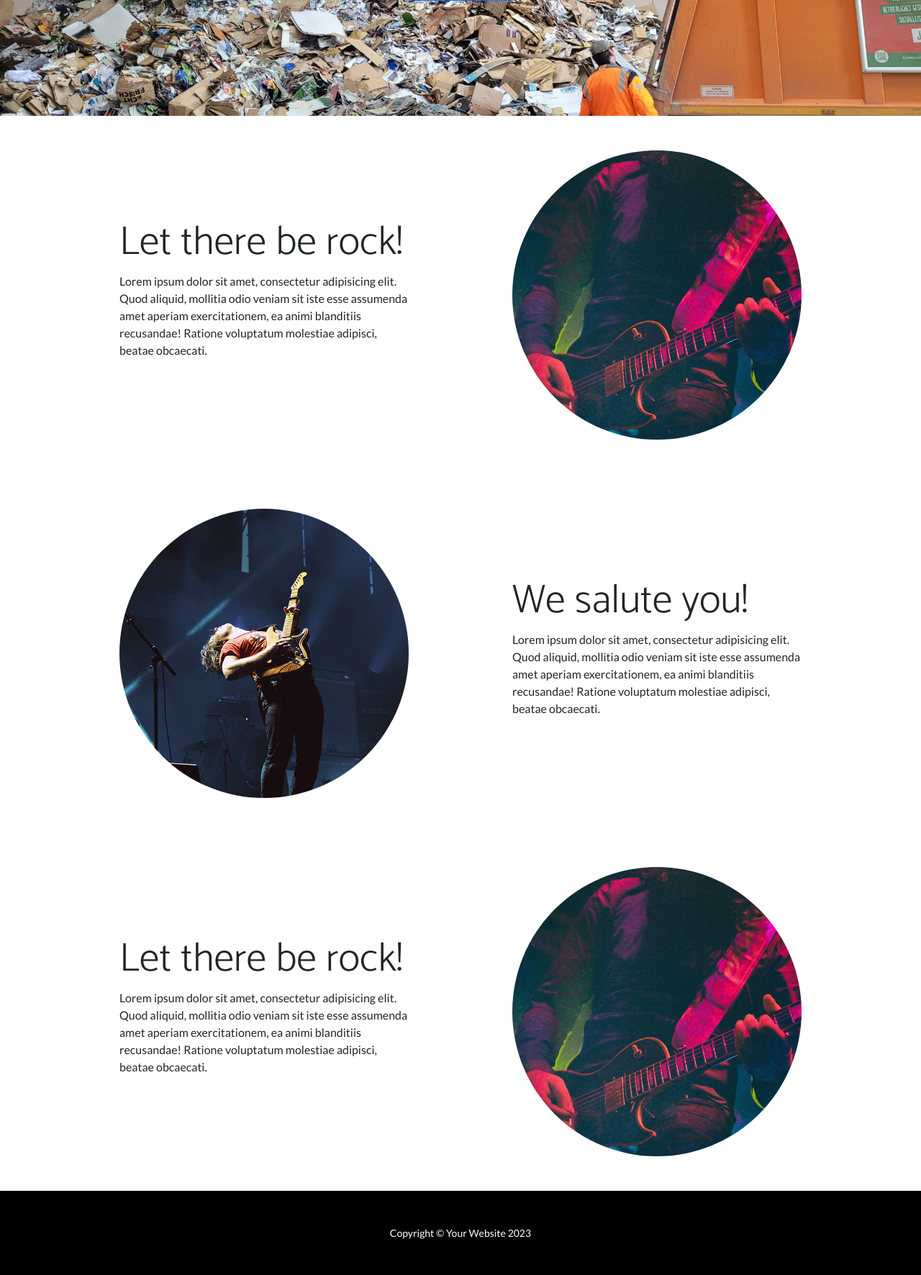
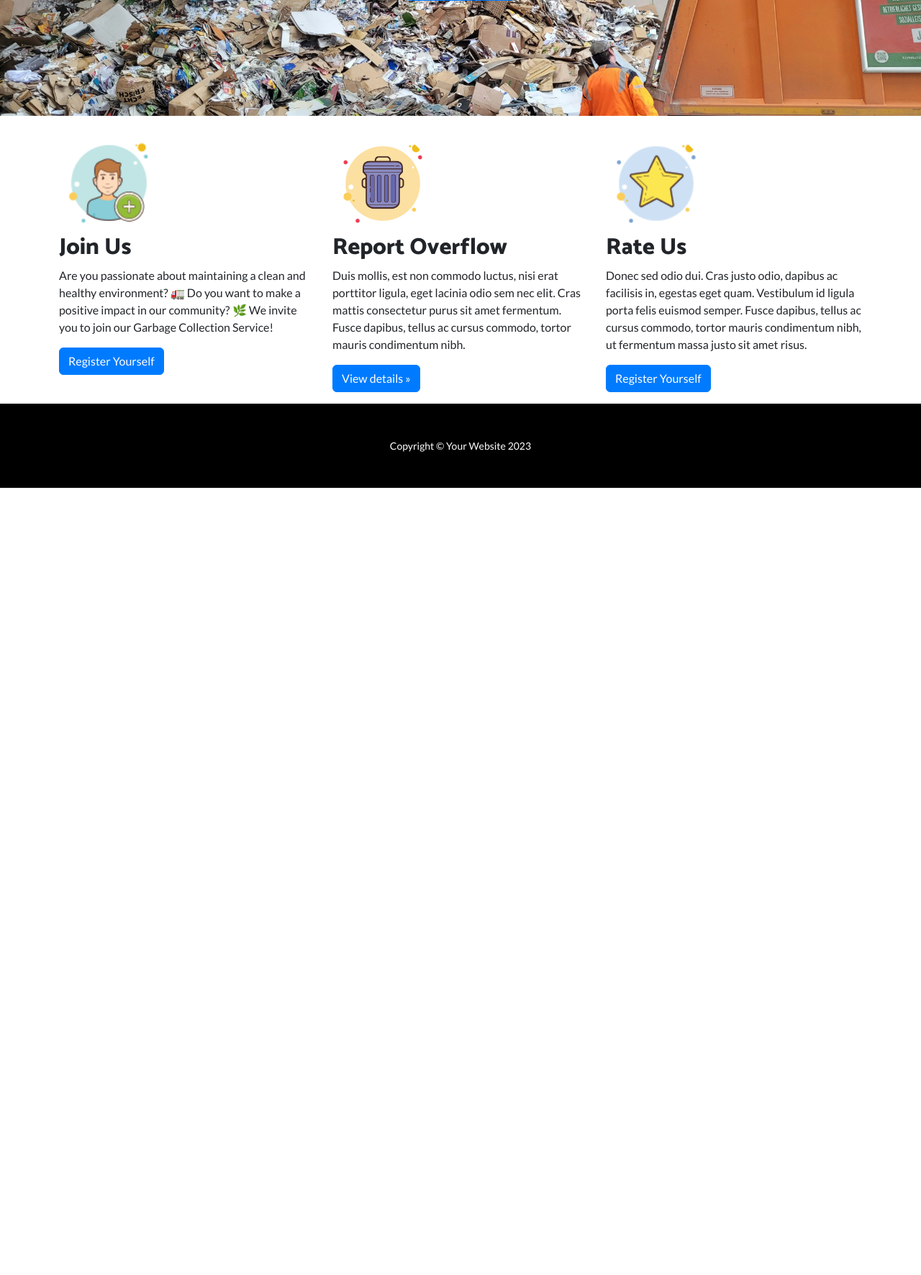
Before and after one commit to nrbrt02/garbagecollection, a Django app: page / in a window 1280 px wide. Shown: the part 526-2298 px from the top of the page at 72% size. After the commit the page ends 1204 px from the top, so only its background shows below. Run offline with Django 5.2, Linux system fonts and the light colour scheme; data comes from the database, SQL or seed files in the repository; both versions use the stored data as it was after the commit; some libraries are stand-ins or nearby versions.

Commit message:
unfinished home page

```diff
--- a/app/forms.py
+++ b/app/forms.py
@@ -1,5 +1,5 @@
 from django import forms
-from .models import Location, Residence, Clients, Schedule, Collection, District, Sector, Cell, Village, User
+from .models import Location, Residence, Clients, Schedule, Collection, District, Sector, Cell, Village, User, Overflow, Feedback
 import datetime
 class LoginForm(forms.Form):
     username = forms.CharField(widget=forms.TextInput(attrs={'class': 'form-control', 'id': 'inputEmail'}))
@@ -178,3 +178,31 @@ class EditAccountForm(forms.ModelForm):
     def __init__(self, *args, **kwargs):
         super(EditAccountForm, self).__init__(*args, **kwargs)
         self.fields['password'].required = False
+
+class ClientSelfForm(forms.ModelForm):
+        class Meta:
+            model = Clients
+            fields = '__all__'
+            exclude = ['is_active']
+            widgets = {
+                'names': forms.TextInput(attrs={'class': 'form-control'}),
+                'phone': forms.TextInput(attrs={'class': 'form-control'}),
+                'email': forms.EmailInput(attrs={'class': 'form-control'}),
+                'residence': forms.Select(attrs={'class': 'form-control'}),
+                # 'is_active': forms.CheckboxInput(attrs={'class': 'form-check-input'}),
+
+            }
+
+
+class FeedbackForm(forms.ModelForm):
+    class Meta:
+        model = Feedback
+        fields = '__all__'
+        exclude = ['post_status']
+        widgets = {
+                'email': forms.EmailInput(attrs={'class': 'form-control', 'hx-get': 'load-client/','hx-target': '#id_client'}),
+                'client': forms.Select(attrs={'class': 'form-control', 'disabled': 'disabled'}),
+                'message': forms.Textarea(attrs={'class': 'form-control'}),
+                'rating': forms.Select(attrs={'class': 'form-control'}, choices=[(i, i) for i in range(1, 6)]),  # Ratings from 1 to 5
+
+        }
--- a/app/templates/app/index.html
+++ b/app/templates/app/index.html
@@ -1,5 +1,4 @@
 {% load static %}
-
 <!DOCTYPE html>
 <html lang="en">
 <head>
@@ -16,6 +15,8 @@
     <link href="https://fonts.googleapis.com/css?family=Lato:100,100i,300,300i,400,400i,700,700i,900,900i" rel="stylesheet" />
     <!-- Core theme CSS (includes Bootstrap)-->
     <link href="{% static 'css/styles.css' %}" rel="stylesheet" />
+    <!-- Bootstrap CSS -->
+    <!-- <link href="https://stackpath.bootstrapcdn.com/bootstrap/5.3.0/css/bootstrap.min.css" rel="stylesheet" /> -->
 </head>
 <body id="page-top">
     <!-- Navigation-->
@@ -26,7 +27,7 @@
             <div class="collapse navbar-collapse" id="navbarResponsive">
                 <ul class="navbar-nav ms-auto">
                     <li class="nav-item"><a class="nav-link" href="{% url 'login' %}">Log In</a></li>
-                        <li class="nav-item"><a class="btn rounded-pill btn-primary  href="#!">Join Us <i class="fa fa-chevron-right"> </i> </a></li>
+                    <li class="nav-item"><a class="btn rounded-pill btn-primary" href="#!">Join Us <i class="fa fa-chevron-right"> </i> </a></li>
                 </ul>
             </div>
         </div>
@@ -37,69 +38,110 @@
             <div class="container px-5">
                 <h1 class="masthead-heading mb-0">Join us cleaning</h1>
                 <h2 class="masthead-subheading mb-0">Our beloved city</h2>
-                    <a class="btn btn-primary btn-xl rounded-pill mt-5"  href="#scroll">Learn More</a>
+                <a class="btn btn-primary btn-xl rounded-pill mt-5" href="#scroll">Learn More</a>
             </div>
         </div>
-            <!-- <div class="bg-circle-1 bg-circle"></div>
-            <div class="bg-circle-2 bg-circle"></div>
-            <div class="bg-circle-3 bg-circle"></div>
-            <div class="bg-circle-4 bg-circle"></div> -->
     </header>
     <!-- Content section 1-->
-        <section>
-            <div class="container px-5">
-                <div class="row gx-5 align-items-center">
-                    <div class="col-lg-6 order-lg-2">
-                        <div class="p-5"><img class="img-fluid rounded-circle" src="{% static 'assets/img/03.jpg' %}" alt="..." /></div>
+    <br>
+    <div class="container">
+        <div class="row">
+            <div class="col-lg-4">
+                <img  src="{% static 'assets/img/icons8-register-100.png' %}" alt="Generic placeholder image" width="140" height="140">
+                <h2>Join Us</h2>
+                <p>Are you passionate about maintaining a clean and healthy environment? 🚛  Do you want to make a positive impact in our community? 🌿 We invite you to join our Garbage Collection Service!</p>
+                <button type="button" class="btn btn-primary" data-bs-toggle="modal" data-bs-target="#exampleModal">
+                    Register Yourself
+                </button>
+            </div><!-- /.col-lg-4 -->
+            <div class="col-lg-4">
+                <img class="rounded-circle" src="{% static 'assets/img/icons8-garbage-500.png' %}" alt="Generic placeholder image" width="140" height="140">
+                <h2>Report Overflow</h2>
+                <p>Duis mollis, est non commodo luctus, nisi erat porttitor ligula, eget lacinia odio sem nec elit. Cras mattis consectetur purus sit amet fermentum. Fusce dapibus, tellus ac cursus commodo, tortor mauris condimentum nibh.</p>
+                <p><a class="btn btn-primary" href="#" role="button">View details &raquo;</a></p>
+            </div><!-- /.col-lg-4 -->
+            <div class="col-lg-4">
+                <img class="rounded-circle" src="{% static 'assets/img/icons8-rate-100.png' %}" alt="Generic placeholder image" width="140" height="140">
+                <h2>Rate Us</h2>
+                <p>Donec sed odio dui. Cras justo odio, dapibus ac facilisis in, egestas eget quam. Vestibulum id ligula porta felis euismod semper. Fusce dapibus, tellus ac cursus commodo, tortor mauris condimentum nibh, ut fermentum massa justo sit amet risus.</p>
+                <button type="button" class="btn btn-primary" data-bs-toggle="modal" data-bs-target="#exampleModal1">
+                    Register Yourself
+                </button>
+            </div><!-- /.col-lg-4 -->
+        </div><!-- /.row -->
     </div>
-                    <div class="col-lg-6 order-lg-1">
-                        <div class="p-5">
-                            <h2 class="display-4">Let there be rock!</h2>
-                            <p>Lorem ipsum dolor sit amet, consectetur adipisicing elit. Quod aliquid, mollitia odio veniam sit iste esse assumenda amet aperiam exercitationem, ea animi blanditiis recusandae! Ratione voluptatum molestiae adipisci, beatae obcaecati.</p>
+    <!-- Footer-->
+    <footer class="py-5 bg-black">
+        <div class="container px-5"><p class="m-0 text-center text-white small">Copyright &copy; Your Website 2023</p></div>
+    </footer>
+
+    <!-- Modal -->
+    <div class="modal fade" id="exampleModal" tabindex="-1" aria-labelledby="exampleModalLabel" aria-hidden="true">
+        <div class="modal-dialog">
+            <div class="modal-content">
+                <div class="modal-header">
+                    <h5 class="modal-title" id="exampleModalLabel">Register Yourself</h5>
+                    <button type="button" class="btn-close" data-bs-dismiss="modal" aria-label="Close"></button>
+                </div>
+                <div class="modal-body">
+                    <form method="post">
+                        {% csrf_token %}
+                        {% for field in form %}
+                            {% if field.errors %}
+                            <div class="alert alert-danger" role="alert">{{ field.errors }}</div>
+                            {% endif %}
+                        {% endfor %}
+
+                        {{ client_form }}
+                        <input type="hidden" name="form_type" value="client_registration">
+                </div>
+                <div class="modal-footer">
+                    <button type="button" class="btn btn-danger" data-bs-dismiss="modal">Close</button>
+                    <button type="submit" class="btn btn-primary">Save changes</button>
+                    </form>
                 </div>
             </div>
         </div>
     </div>
-        </section>
-        <!-- Content section 2-->
-        <section>
-            <div class="container px-5">
-                <div class="row gx-5 align-items-center">
-                    <div class="col-lg-6">
-                        <div class="p-5"><img class="img-fluid rounded-circle" src="{% static 'assets/img/02.jpg' %}" alt="..." /></div>
+
+    <!-- Modal 1 -->
+    <div class="modal fade" id="exampleModal1" tabindex="-1" aria-labelledby="exampleModalLabel" aria-hidden="true">
+        <div class="modal-dialog">
+            <div class="modal-content">
+                <div class="modal-header">
+                    <h5 class="modal-title" id="exampleModalLabel">Give Us a feedback</h5>
+                    <button type="button" class="btn-close" data-bs-dismiss="modal" aria-label="Close"></button>
                 </div>
-                    <div class="col-lg-6">
-                        <div class="p-5">
-                            <h2 class="display-4">We salute you!</h2>
-                            <p>Lorem ipsum dolor sit amet, consectetur adipisicing elit. Quod aliquid, mollitia odio veniam sit iste esse assumenda amet aperiam exercitationem, ea animi blanditiis recusandae! Ratione voluptatum molestiae adipisci, beatae obcaecati.</p>
+                <div class="modal-body">
+                    <h5>Verify your email first</h5>
+                    <form method="post">
+                        {% csrf_token %}
+                        {% for field in email_form %}
+                            {% if field.errors %}
+                                <div class="alert alert-danger" role="alert">{{ field.errors }}</div>
+                            {% endif %}
+                        {% endfor %}
+
+                    {{ feedback_form }} <br>
+                    <input type="hidden" name="form_type" value="email_validation">
+                <div class="modal-footer">
+                    <button type="button" class="btn btn-danger" data-bs-dismiss="modal">Close</button>
+                    <button type="submit" class="btn btn-primary">Save changes</button>
+                    </form>
                 </div>
             </div>
         </div>
     </div>
-        </section>
-        <!-- Content section 3-->
-        <section>
-            <div class="container px-5">
-                <div class="row gx-5 align-items-center">
-                    <div class="col-lg-6 order-lg-2">
-                        <div class="p-5"><img class="img-fluid rounded-circle" src="{% static 'assets/img/03.jpg' %}" alt="..." /></div>
-                    </div>
-                    <div class="col-lg-6 order-lg-1">
-                        <div class="p-5">
-                            <h2 class="display-4">Let there be rock!</h2>
-                            <p>Lorem ipsum dolor sit amet, consectetur adipisicing elit. Quod aliquid, mollitia odio veniam sit iste esse assumenda amet aperiam exercitationem, ea animi blanditiis recusandae! Ratione voluptatum molestiae adipisci, beatae obcaecati.</p>
-                        </div>
-                    </div>
-                </div>
-            </div>
-        </section>
-        <!-- Footer-->
-        <footer class="py-5 bg-black">
-            <div class="container px-5"><p class="m-0 text-center text-white small">Copyright &copy; Your Website 2023</p></div>
-        </footer>
+
+
     <!-- Bootstrap core JS-->
+    <script src="https://code.jquery.com/jquery-3.6.0.min.js"></script>
     <script src="https://cdn.jsdelivr.net/npm/bootstrap@5.2.3/dist/js/bootstrap.bundle.min.js"></script>
+    <!-- Your custom script -->
+<!-- Script to open modals if errors exist -->
+
+
     <!-- Core theme JS-->
-        <script src="js/scripts.js"></script>
+    <script src="{% static 'js/scripts.js' %}"></script>
 </body>
 </html>
--- a/app/urls.py
+++ b/app/urls.py
@@ -21,6 +21,7 @@ urlpatterns = [
 
     path('clients/', views.clients, name="clients"),
     path('clients/edit/<int:pk>', views.editClient, name="edit-client"),
+    path('clients/search/<str:email>', views.searchClient, name="search-client"),
     path('clients/status/<int:pk>', views.changeClient, name="change-clients"),
 
     path('schedule/', views.schedule, name="schedule"),
--- a/app/views.py
+++ b/app/views.py
@@ -1,5 +1,5 @@
 from django.shortcuts import render, redirect
-from .forms import LoginForm, LocationsForm, ResidenceForm, ClientForm, ScheduleForm, CollectionForm, EditResidenceForm, CreateAccountForm, EditAccountForm
+from .forms import LoginForm, LocationsForm, ResidenceForm, ClientForm, ScheduleForm, CollectionForm, EditResidenceForm, CreateAccountForm, EditAccountForm, ClientSelfForm, FeedbackForm
 from django.contrib.auth import authenticate, login, logout
 from django.contrib import messages
 from django.contrib.auth.decorators import login_required
@@ -31,8 +31,41 @@ def role_required(allowed_roles):
 
 
 def home(request):
-    return render(request, 'index.html')
+    client_form = ClientSelfForm(request.POST or None)
+    feedback_form = FeedbackForm(request.POST or None)
 
+    if request.method == 'POST':
+        # Check which form was submitted
+        if 'client_registration' in request.POST:
+            if client_form.is_valid():
+                client = client_form.save()
+                send_mail(
+                    "Welcome to Garbage Collection",
+                    f"Your Email was registered at the garbage collection website.\nWelcome to our community as we keep our homes clean.\nThank you!",
+                    settings.EMAIL_HOST_USER,
+                    [client.email]
+                )
+                messages.success(request, "You have been registered successfully.")
+                return redirect("home")  # Redirect to clear POST data and avoid resubmission
+            else:
+                messages.error(request, f"{client_form.errors}")
+
+        elif 'feedback_submission' in request.POST:
+            if feedback_form.is_valid():
+                # Assume feedback is linked to a client, if needed, use additional logic here
+                feedback = feedback_form.save(commit=False)
+                feedback.client = Clients.objects.get(email=request.POST.get('client_email'))  # Modify this as needed
+                feedback.save()
+                messages.success(request, "Your feedback has been submitted successfully!")
+                return redirect("home")
+            else:
+                messages.error(request, f"{feedback_form.errors}")
+
+    context = {
+        'client_form': client_form,
+        'feedback_form': feedback_form,
+    }
+    return render(request, 'index.html', context)
 
 def forbidenpage(request):
     return render(request, '401.html')
@@ -218,6 +251,8 @@ def clients(request):
     context = {'form': form, 'clients': clients}
     return render(request, 'adminn/clients.html', context)
 
+def searchClient(request, email):
+    clients = Clients.objects.get(email=email)
 
 @role_required(['ADMIN'])
 def editClient(request, pk):
--- a/garbagecollection/settings.py
+++ b/garbagecollection/settings.py
@@ -12,6 +12,8 @@ https://docs.djangoproject.com/en/5.1/ref/settings/
 
 from pathlib import Path
 import os
+from dotenv import load_dotenv
+load_dotenv()
 # Build paths inside the project like this: BASE_DIR / 'subdir'.
 BASE_DIR = Path(__file__).resolve().parent.parent
 
@@ -142,7 +144,7 @@ EMAIL_HOST = 'smtp.gmail.com'
 EMAIL_PORT = 587
 EMAIL_USE_TLS = True
 EMAIL_HOST_USER = 'normuyomba@gmail.com'
-EMAIL_HOST_PASSWORD = os.getenv('EMIAL_APPPASSWORD')
+EMAIL_HOST_PASSWORD = os.getenv('EMAIL_APP_PASSWORD')
 DEFAULT_FROM_EMAIL = 'normuyomba@gmail.com'
 
 
```
Also changed, not shown: db.sqlite3, statics/assets/img/icons8-garbage-500.png (added), statics/assets/img/icons8-rate-100.png (added), statics/assets/img/icons8-register-100.png (added), statics/assets/img/icons8-register-80.png (added). Lines whose indentation alone changed are shown as unchanged.
